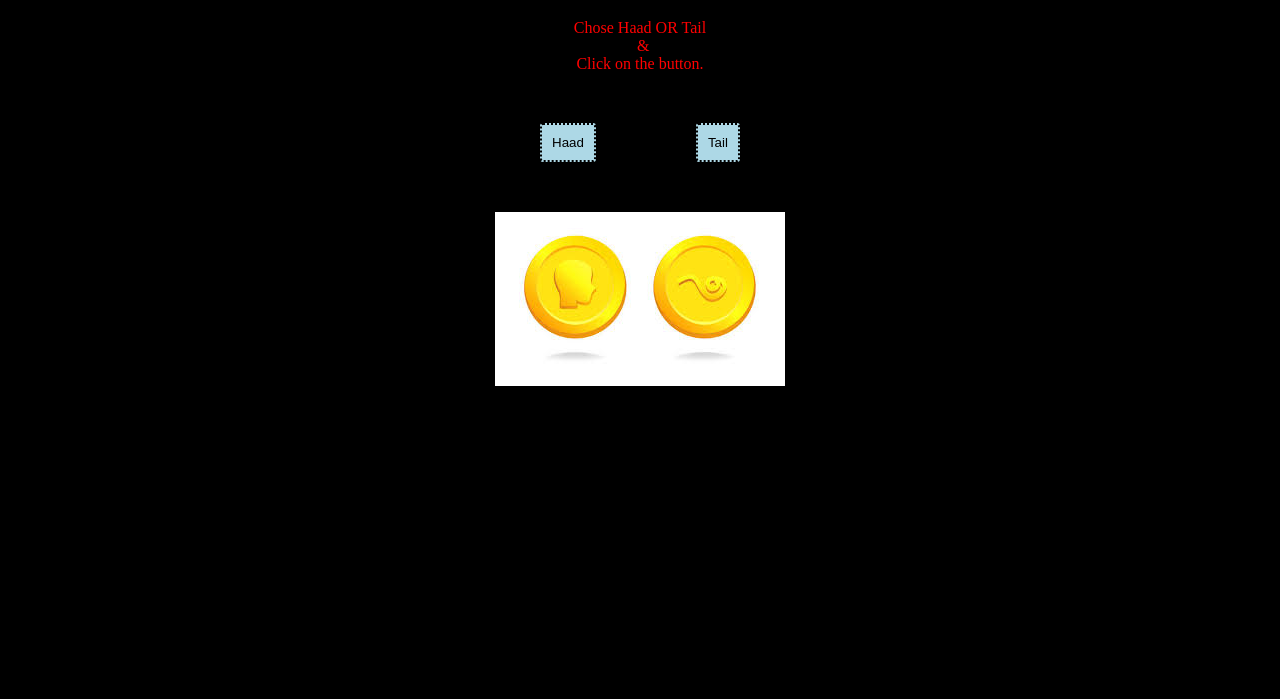
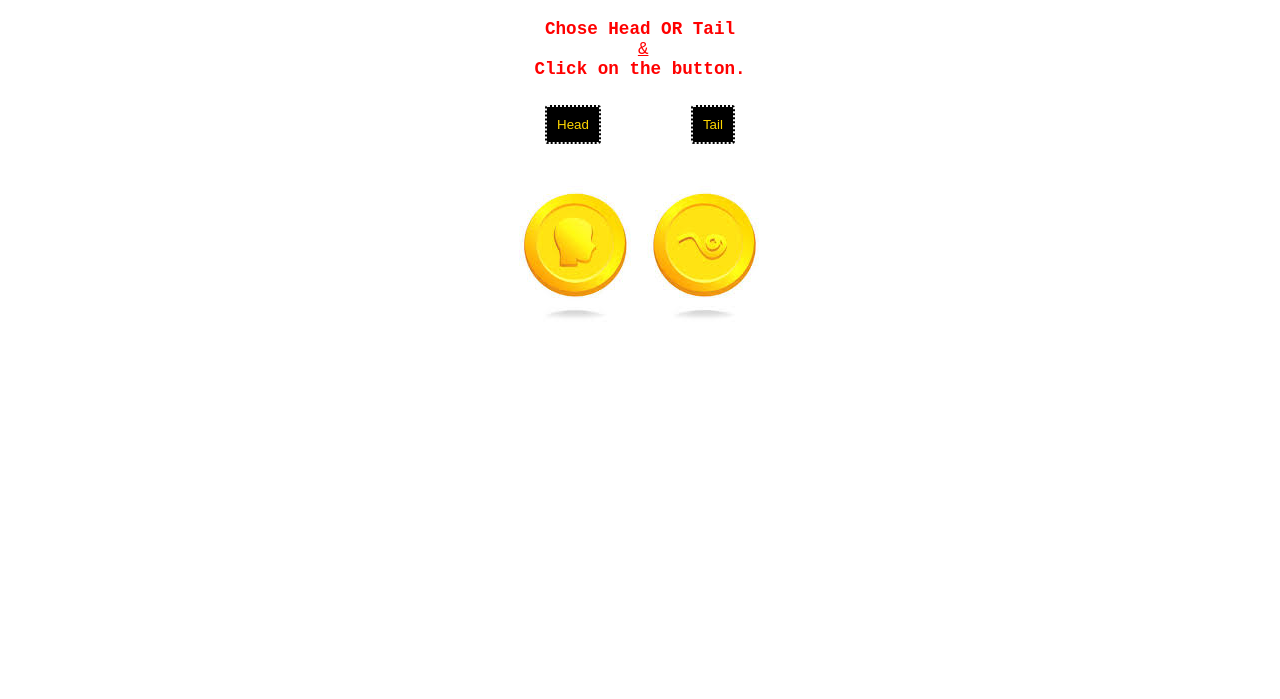
Before and after one commit to Usman-Nasir-JS/Toss-App, a plain HTML site: page index.html in a window 1280 px wide. Shown: the part 101-800 px from the top of the page. Drawn offline with Linux system fonts and the light colour scheme.

Commit message:
Toss App

```diff
--- a/index.html
+++ b/index.html
@@ -10,11 +10,11 @@
 
     <h1 class="head1">Toss App</h1>
 
-    <p>Chose Haad OR Tail <br /> <span class="center">&</span> <br /> Click on the button.</p>
+    <p><b>Chose Head OR Tail </b> <br /> <span class="center"><u>&</u></span> <br /> <b>Click on the button.</b></p>
 
     <div class="btn-set wrap">
 
-    <button id="btn1" onclick="toss(1)" class="btn-first">Haad</button>
+    <button id="btn1" onclick="toss(1)" class="btn-first">Head</button>
 
     <button id="btn2" onclick="toss(1)" class="btn-second">Tail</button>
 
--- a/style.css
+++ b/style.css
@@ -1,21 +1,22 @@
 body{
-    background-color: black;
-    color: white;
+    background-color: white;
+    color: black;
 }
 
 .head1{
     text-align: center;
     padding: 20px;
-    color: rgb(0, 233, 0);
-    /* background-color: rgb(0, 233, 0); */
+    color: gold;
+    background-color: black;
     /* border: 5px dashed ; */
 }
 
 .btn-set{
     display: flex;
     justify-content: center;
-    margin: 50px;
-    gap: 100px;
+    margin: 26px 50px;
+    gap: 90px;
+    cursor: pointer;
 }
 
 .result{
@@ -30,15 +31,17 @@ div{
 }
 
 .btn-first{
-    background-color: lightblue;
-    border: 2px dotted black;
+    background-color: black;
+    border: 2px dotted whitesmoke;
+    color: gold ;
     border-radius: 3px;
     padding: 10px;
 }
 
 .btn-second{
-        background-color: lightblue;
-        border: 2px dotted black;
+        background-color: black;
+        border: 2px dotted whitesmoke;
+        color: gold ;
         border-radius: 3px;
         padding: 10px;
 }
@@ -54,4 +57,6 @@ div{
 p{
     text-align: center;
     color: red;
+    font-family: 'Courier New', Courier, monospace;
+    font-size: 1.1rem;
 }
```
